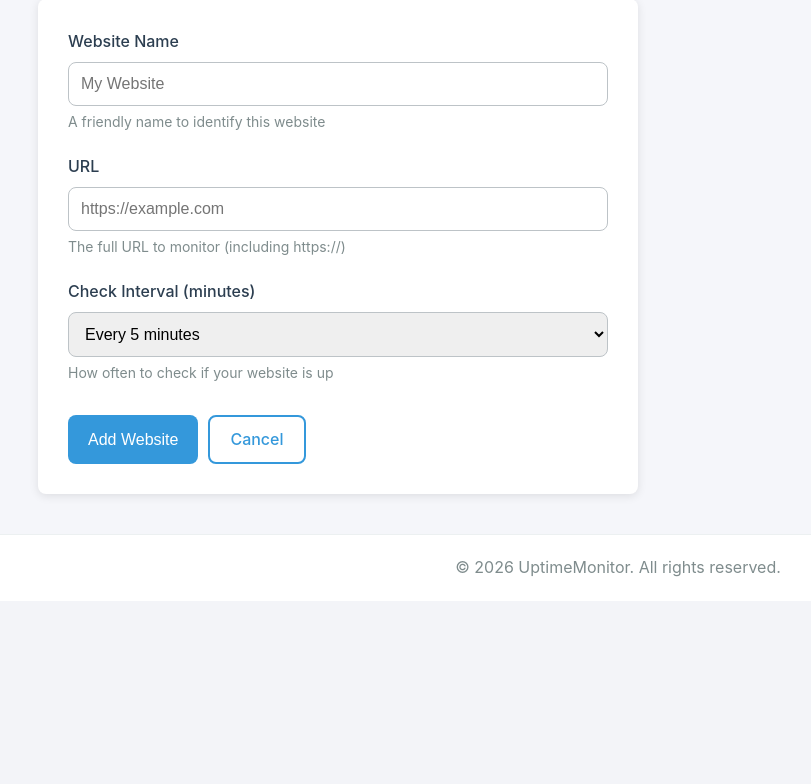
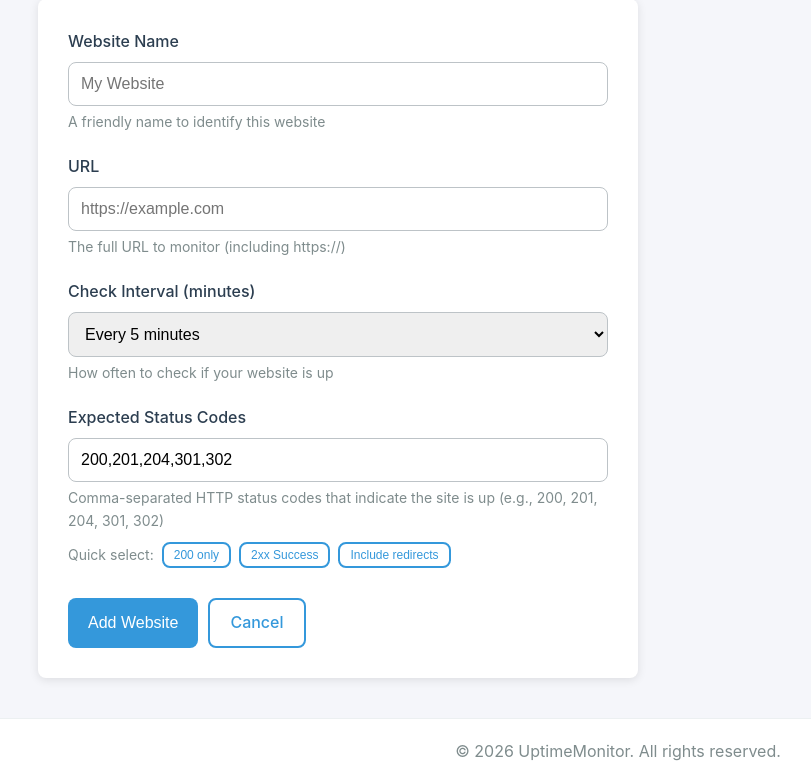
Before and after one commit to ivanjurina/downtime, a Node server app: page /websites/add in a window 1280 px wide. Shown: the part 202-986 px from the top of the page, without its empty margins (22-833 px from the left). Before the commit the page ends 779 px from the top, so only its background shows below. Run offline with Node 20, Linux system fonts and the light colour scheme; the visitor is signed in with stand-in values (Sample User, id 1); some libraries are stand-ins or nearby versions.

Commit message:
feat: Add configurable expected status codes for monitoring
- Add expected_status_codes field to websites table with migration
- Update add/edit forms with status code input and preset buttons
- Monitor service now checks against configured status codes instead of hardcoded 200-399 range
- Display expected status codes in website detail configuration section
- Quick select presets: 200 only, 2xx Success, Include redirects

```diff
--- a/public/css/style.css
+++ b/public/css/style.css
@@ -326,6 +326,31 @@ body {
 
 .checkbox-label input {
     width: auto;
+}
+
+/* Status Code Presets */
+.status-code-presets {
+    display: flex;
+    align-items: center;
+    gap: 8px;
+    margin-top: 10px;
+    flex-wrap: wrap;
+}
+
+.status-code-presets .preset-label {
+    font-size: 0.875rem;
+    color: var(--gray);
+}
+
+.status-code-presets .preset-btn {
+    padding: 4px 10px;
+    font-size: 0.75rem;
+}
+
+.status-code-presets .preset-btn.active {
+    background: var(--primary);
+    color: var(--white);
+    border-color: var(--primary);
 }
 
 /* Alerts */
--- a/src/db/schema.sql
+++ b/src/db/schema.sql
@@ -15,6 +15,7 @@ CREATE TABLE IF NOT EXISTS websites (
     url TEXT NOT NULL,
     name TEXT NOT NULL,
     check_interval INTEGER DEFAULT 5, -- minutes
+    expected_status_codes TEXT DEFAULT '200,201,204,301,302', -- comma-separated list of acceptable status codes
     is_active INTEGER DEFAULT 1,
     is_up INTEGER DEFAULT 1,
     last_checked_at DATETIME,
--- a/src/routes/websites.js
+++ b/src/routes/websites.js
@@ -28,7 +28,7 @@ router.get('/add', (req, res) => {
     res.render('websites/add', {
         title: 'Add Website',
         errors: [],
-        formData: { check_interval: 5 }
+        formData: { check_interval: 5, expected_status_codes: '200,201,204,301,302' }
     });
 });
 
@@ -36,7 +36,8 @@ router.get('/add', (req, res) => {
 router.post('/add', [
     body('name').trim().notEmpty().withMessage('Name is required'),
     body('url').trim().isURL().withMessage('Please enter a valid URL'),
-    body('check_interval').isInt({ min: 1, max: 60 }).withMessage('Check interval must be between 1 and 60 minutes')
+    body('check_interval').isInt({ min: 1, max: 60 }).withMessage('Check interval must be between 1 and 60 minutes'),
+    body('expected_status_codes').trim().notEmpty().withMessage('At least one status code is required')
 ], (req, res) => {
     const errors = validationResult(req);
     if (!errors.isEmpty()) {
@@ -47,18 +48,24 @@ router.post('/add', [
         });
     }
 
-    let { name, url, check_interval } = req.body;
+    let { name, url, check_interval, expected_status_codes } = req.body;
 
     // Ensure URL has protocol
     if (!url.startsWith('http://') && !url.startsWith('https://')) {
         url = 'https://' + url;
     }
 
+    // Clean up status codes (remove spaces, validate)
+    expected_status_codes = expected_status_codes.split(',').map(s => s.trim()).filter(s => /^\d{3}$/.test(s)).join(',');
+    if (!expected_status_codes) {
+        expected_status_codes = '200';
+    }
+
     try {
         db.prepare(`
-            INSERT INTO websites (user_id, name, url, check_interval)
-            VALUES (?, ?, ?, ?)
-        `).run(req.session.userId, name, url, check_interval);
+            INSERT INTO websites (user_id, name, url, check_interval, expected_status_codes)
+            VALUES (?, ?, ?, ?, ?)
+        `).run(req.session.userId, name, url, check_interval, expected_status_codes);
 
         res.redirect('/websites');
     } catch (error) {
@@ -149,7 +156,8 @@ router.get('/:id/edit', (req, res) => {
 router.post('/:id/edit', [
     body('name').trim().notEmpty().withMessage('Name is required'),
     body('url').trim().isURL().withMessage('Please enter a valid URL'),
-    body('check_interval').isInt({ min: 1, max: 60 }).withMessage('Check interval must be between 1 and 60 minutes')
+    body('check_interval').isInt({ min: 1, max: 60 }).withMessage('Check interval must be between 1 and 60 minutes'),
+    body('expected_status_codes').trim().notEmpty().withMessage('At least one status code is required')
 ], (req, res) => {
     const website = db.prepare(`
         SELECT * FROM websites
@@ -173,19 +181,25 @@ router.post('/:id/edit', [
         });
     }
 
-    let { name, url, check_interval, is_active } = req.body;
+    let { name, url, check_interval, is_active, expected_status_codes } = req.body;
 
     // Ensure URL has protocol
     if (!url.startsWith('http://') && !url.startsWith('https://')) {
         url = 'https://' + url;
     }
 
+    // Clean up status codes (remove spaces, validate)
+    expected_status_codes = expected_status_codes.split(',').map(s => s.trim()).filter(s => /^\d{3}$/.test(s)).join(',');
+    if (!expected_status_codes) {
+        expected_status_codes = '200';
+    }
+
     try {
         db.prepare(`
             UPDATE websites
-            SET name = ?, url = ?, check_interval = ?, is_active = ?, updated_at = CURRENT_TIMESTAMP
+            SET name = ?, url = ?, check_interval = ?, is_active = ?, expected_status_codes = ?, updated_at = CURRENT_TIMESTAMP
             WHERE id = ? AND user_id = ?
-        `).run(name, url, check_interval, is_active ? 1 : 0, req.params.id, req.session.userId);
+        `).run(name, url, check_interval, is_active ? 1 : 0, expected_status_codes, req.params.id, req.session.userId);
 
         res.redirect(`/websites/${req.params.id}`);
     } catch (error) {
--- a/src/services/monitor.js
+++ b/src/services/monitor.js
@@ -12,20 +12,34 @@ async function checkWebsite(website) {
     let isUp = false;
     let errorMessage = null;
 
+    // Parse expected status codes from config
+    const expectedCodes = (website.expected_status_codes || '200,201,204,301,302')
+        .split(',')
+        .map(s => parseInt(s.trim(), 10))
+        .filter(n => !isNaN(n));
+
     try {
         const response = await axios.get(website.url, {
             timeout: 30000, // 30 second timeout
             validateStatus: () => true, // Don't throw on any status
             headers: {
                 'User-Agent': 'UptimeMonitor/1.0'
-            }
+            },
+            maxRedirects: 0 // Don't follow redirects so we can see the actual status code
         });
 
         statusCode = response.status;
-        isUp = statusCode >= 200 && statusCode < 400;
+        // Check if status code is in the expected list
+        isUp = expectedCodes.includes(statusCode);
     } catch (error) {
-        errorMessage = error.message;
-        isUp = false;
+        // Handle redirect errors when maxRedirects is 0
+        if (error.response) {
+            statusCode = error.response.status;
+            isUp = expectedCodes.includes(statusCode);
+        } else {
+            errorMessage = error.message;
+            isUp = false;
+        }
     }
 
     const responseTime = Date.now() - startTime;
--- a/src/views/websites/add.ejs
+++ b/src/views/websites/add.ejs
@@ -40,6 +40,18 @@
                 <small>How often to check if your website is up</small>
             </div>
 
+            <div class="form-group">
+                <label for="expected_status_codes">Expected Status Codes</label>
+                <input type="text" id="expected_status_codes" name="expected_status_codes" value="<%= formData.expected_status_codes || '200,201,204,301,302' %>" placeholder="200,201,204">
+                <small>Comma-separated HTTP status codes that indicate the site is up (e.g., 200, 201, 204, 301, 302)</small>
+                <div class="status-code-presets">
+                    <span class="preset-label">Quick select:</span>
+                    <button type="button" class="btn btn-sm btn-outline preset-btn" data-codes="200">200 only</button>
+                    <button type="button" class="btn btn-sm btn-outline preset-btn" data-codes="200,201,204">2xx Success</button>
+                    <button type="button" class="btn btn-sm btn-outline preset-btn" data-codes="200,201,204,301,302">Include redirects</button>
+                </div>
+            </div>
+
             <div class="form-actions">
                 <button type="submit" class="btn btn-primary">Add Website</button>
                 <a href="/websites" class="btn btn-outline">Cancel</a>
--- a/src/views/websites/view.ejs
+++ b/src/views/websites/view.ejs
@@ -141,6 +141,10 @@
                 <span class="info-value">Every <%= website.check_interval %> minute<%= website.check_interval > 1 ? 's' : '' %></span>
             </div>
             <div class="info-item">
+                <span class="info-label">Expected Status Codes</span>
+                <span class="info-value"><%= website.expected_status_codes || '200,201,204,301,302' %></span>
+            </div>
+            <div class="info-item">
                 <span class="info-label">Status</span>
                 <span class="info-value"><%= website.is_active ? 'Active' : 'Paused' %></span>
             </div>
```
Also changed, not shown: src/db/database.js (+9 -0 lines), src/views/websites/edit.ejs (+12 -0 lines), public/js/app.js.
